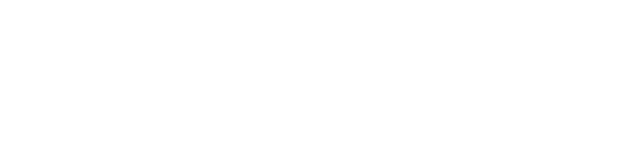
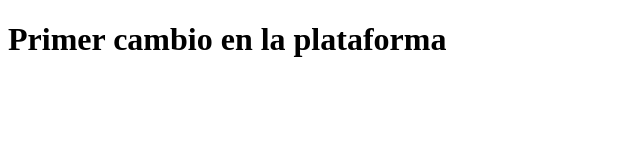
Before and after one commit to Erikacortez0/ProyectoX, a plain HTML site: page index.html in a window 1280 px wide. Shown: the whole page, without its empty margins (0-640 px from the left). Drawn offline with Linux system fonts and the light colour scheme.

Commit message:
Primer cambio

```diff
--- a/index.html
+++ b/index.html
@@ -6,6 +6,6 @@
     <title>Document</title>
 </head>
 <body>
-
+    <h1>Primer cambio en la plataforma</h1>
 </body>
 </html>
```
